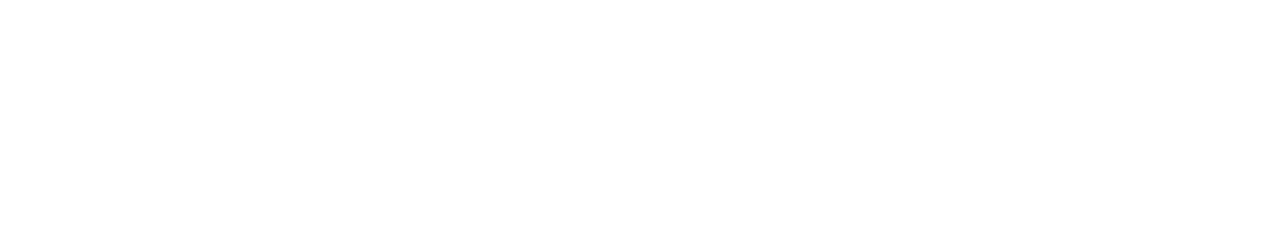
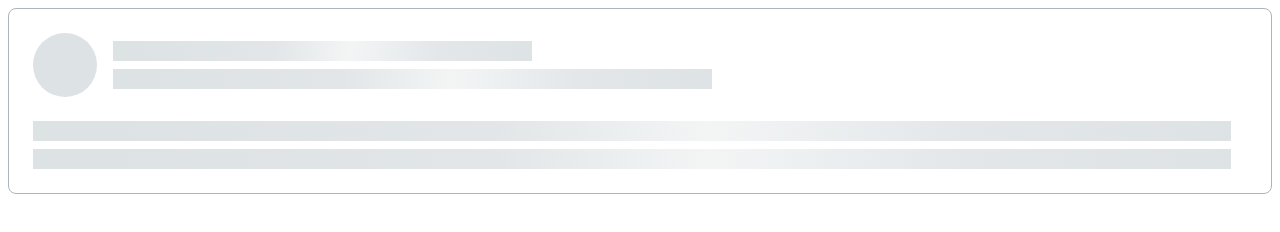
Before and after one commit to klyukinaxen/htmlcss-20220616_xenia-klyukina, a website: page 04-lection2/02-skeleton/index.html in a window 1280 px wide. Drawn offline with Linux system fonts and the light colour scheme.

Commit message:
add solution for task skeleton

```diff
--- a/04-lection2/02-skeleton/index.html
+++ b/04-lection2/02-skeleton/index.html
@@ -2,10 +2,22 @@
 <!-- Страница со скелетоном -->
 <html lang="ru">
     <head>
-        <link rel="stylesheet" href="../../assets/css/main.css">
-        <link rel="stylesheet" href="./skeleton.css">
+        <link rel="stylesheet" href="../../assets/css/main.css" />
+        <link rel="stylesheet" href="./skeleton.css" />
     </head>
     <body>
-
+        <div class="skeleton">
+            <div class="skeleton__top-part">
+                <div class="skeleton__avatar"></div>
+                <div class="skeleton__top-part_text">
+                    <div class="skeleton__title line" ></div>
+                    <div class="skeleton__subtitle line"></div>
+                </div>
+            </div>
+            <div class="skeleton__content-part">
+                <div class="line"></div>
+                <div class="line"></div>
+            </div>
+        </div>
     </body>
 </html>
--- a/04-lection2/02-skeleton/skeleton.css
+++ b/04-lection2/02-skeleton/skeleton.css
@@ -0,0 +1,55 @@
+.skeleton {
+  border: 1px solid #acb5bd;
+  border-radius: 8px;
+  box-sizing: border-box;
+
+  padding: 24px 40px 24px 24px;
+}
+
+.line {
+  height: 20px;
+  background: linear-gradient(
+    92.51deg,
+    #dde2e5 6.44%,
+    #e2e6e8 38.47%,
+    #f3f5f5 56.48%,
+    #e3e7ea 77.5%,
+    #dde2e5 102.52%
+  );
+}
+
+.skeleton__top-part {
+  display: flex;
+  align-items: center;
+  width: 100%;
+  margin-bottom: 24px;
+}
+
+.skeleton__top-part_text {
+  display: flex;
+  flex-direction: column;
+  width: 50%;
+  gap: 8px;
+  margin-left: 16px;
+}
+
+.skeleton__avatar {
+  width: 64px;
+  height: 64px;
+  border-radius: 50%;
+
+  background-color: #dde2e5;
+}
+
+.skeleton__title {
+  width: 70%;
+}
+.skeleton__subtitle {
+  width: 100%;
+}
+
+.skeleton__content-part {
+  display: flex;
+  flex-direction: column;
+  gap: 8px;
+}
```
Also changed, not shown: 2 other files.
